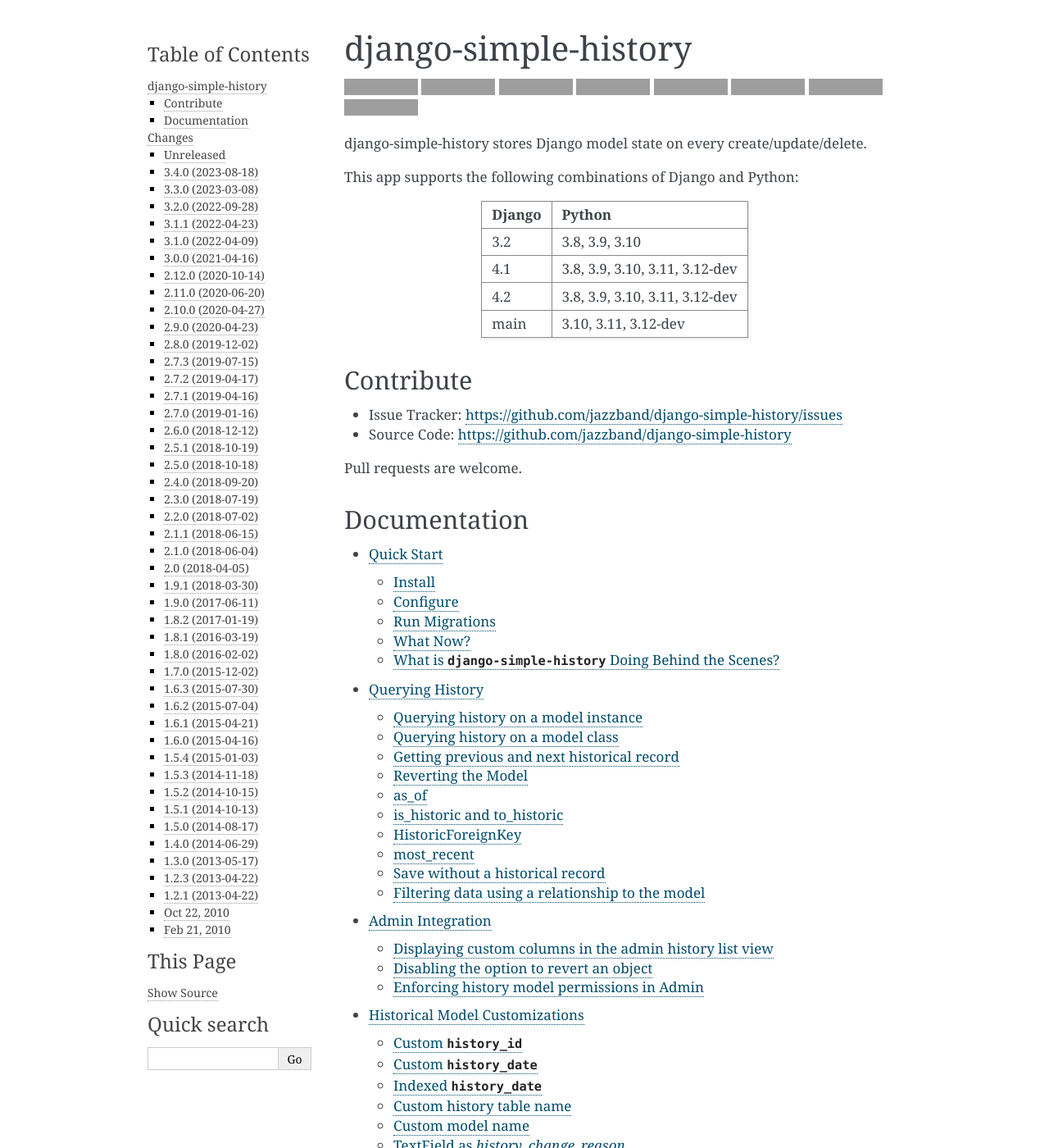
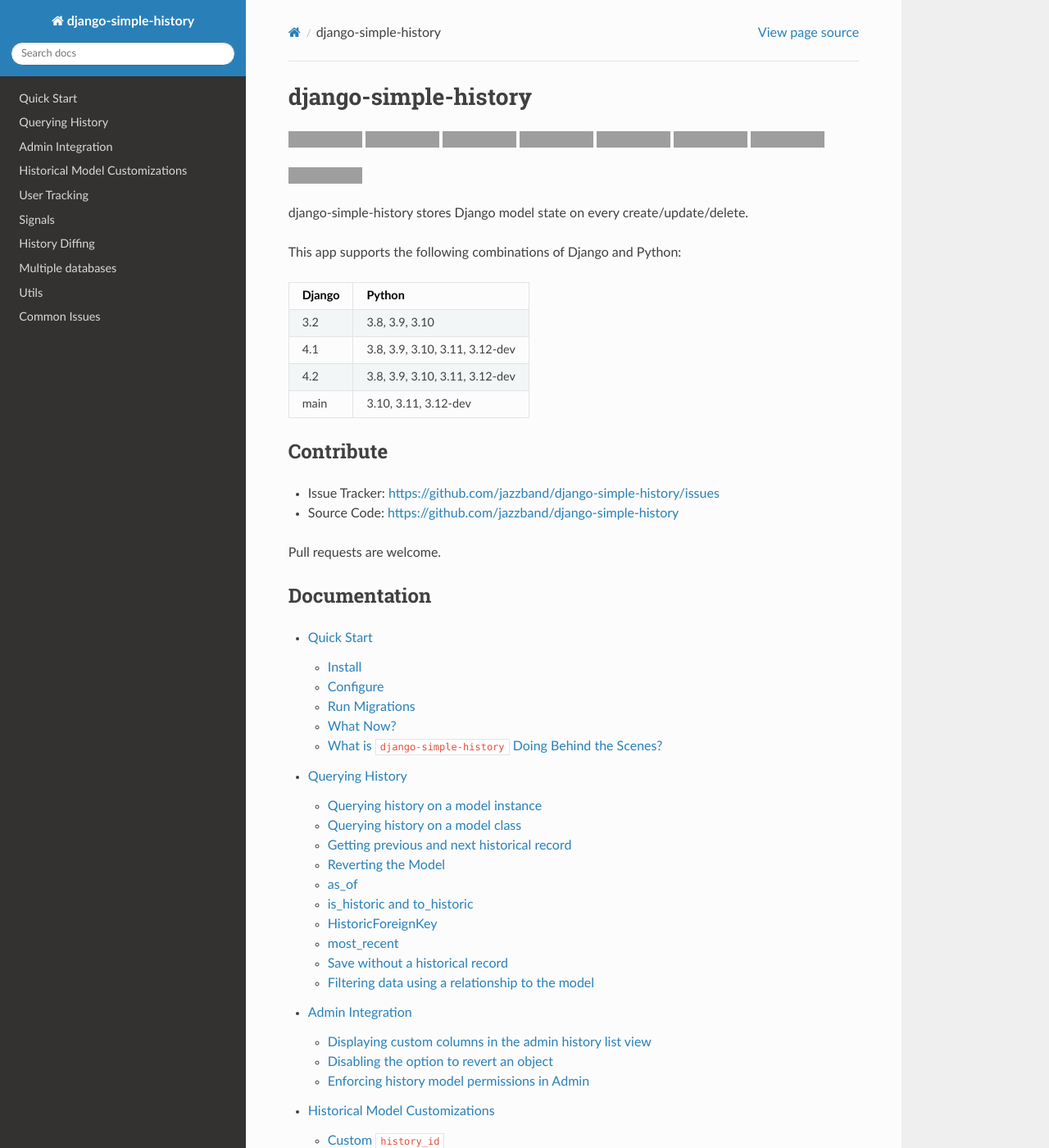
Before and after one commit to jazzband/django-simple-history, a Sphinx documentation site: the page built from docs/index.rst, in a window 1280 px wide and 1400 px high. Shown: the whole window at 82% size. Built offline with Sphinx 7.4.7 and the Read the Docs theme 2.0.0, drawn with Linux system fonts in a browser that asks for light colours; some of the changed text lies outside the part shown; grey boxes are pictures that could not be loaded.

Commit message:
Set sphinx_rtd_theme as html_theme + extensions
...as per the installation instructions at
https://sphinx-rtd-theme.readthedocs.io/en/1.3.0/installing.html.
This should admittedly have been done in
c3119b0f05a990d453b480c49ddad7d6cdd75cda, when originally adding
`sphinx-rtd-theme` as a requirement.

Lastly, it seems like the `html_theme` config setting was recently made
required, since only today's builds fail (see e.g.
https://readthedocs.org/projects/django-simple-history/builds/21687449/).

```diff
--- a/docs/conf.py
+++ b/docs/conf.py
@@ -25,7 +25,10 @@
 
 # Add any Sphinx extension module names here, as strings. They can be extensions
 # coming with Sphinx (named 'sphinx.ext.*') or your custom ones.
-extensions = ["sphinx.ext.autodoc"]
+extensions = [
+    "sphinx.ext.autodoc",
+    "sphinx_rtd_theme",
+]
 
 # Add any paths that contain templates here, relative to this directory.
 templates_path = ["_templates"]
@@ -93,7 +96,7 @@
 
 # The theme to use for HTML and HTML Help pages.  See the documentation for
 # a list of builtin themes.
-# html_theme = 'default'
+html_theme = "sphinx_rtd_theme"
 
 # Theme options are theme-specific and customize the look and feel of a theme
 # further.  For a list of options available for each theme, see the
```
